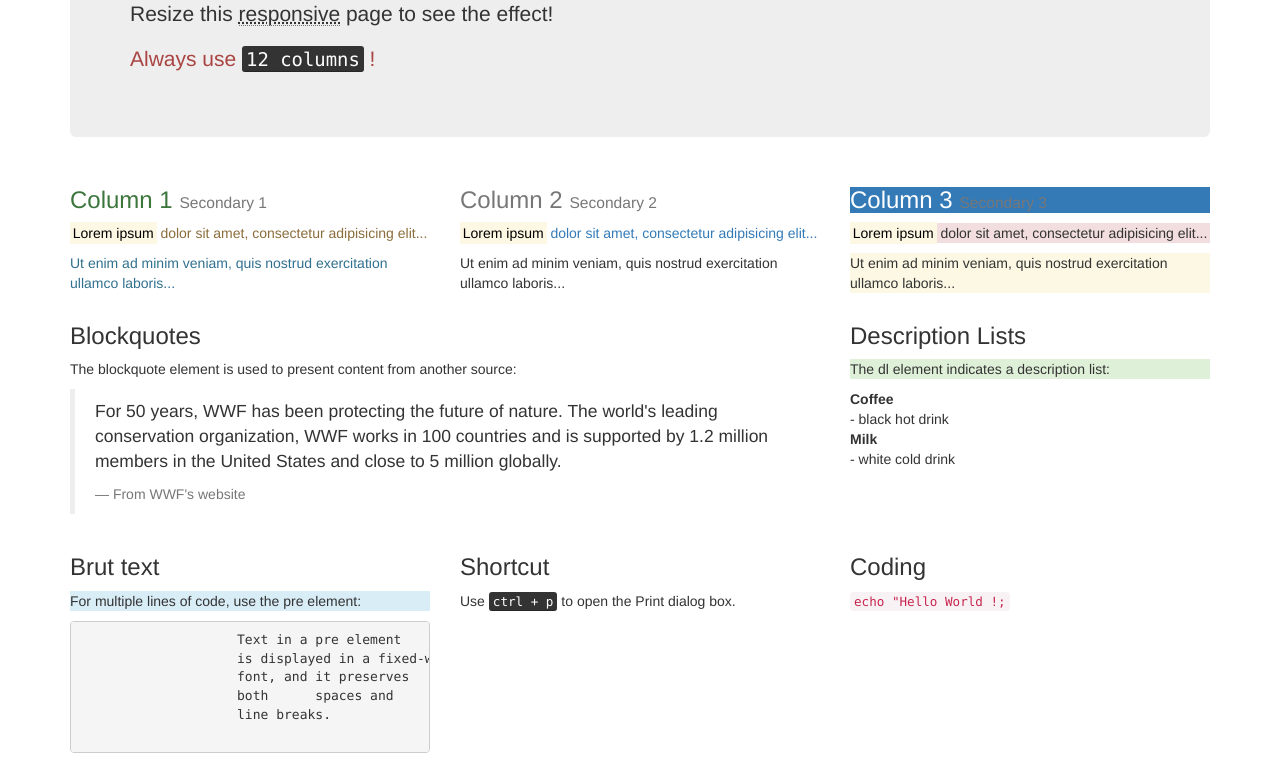
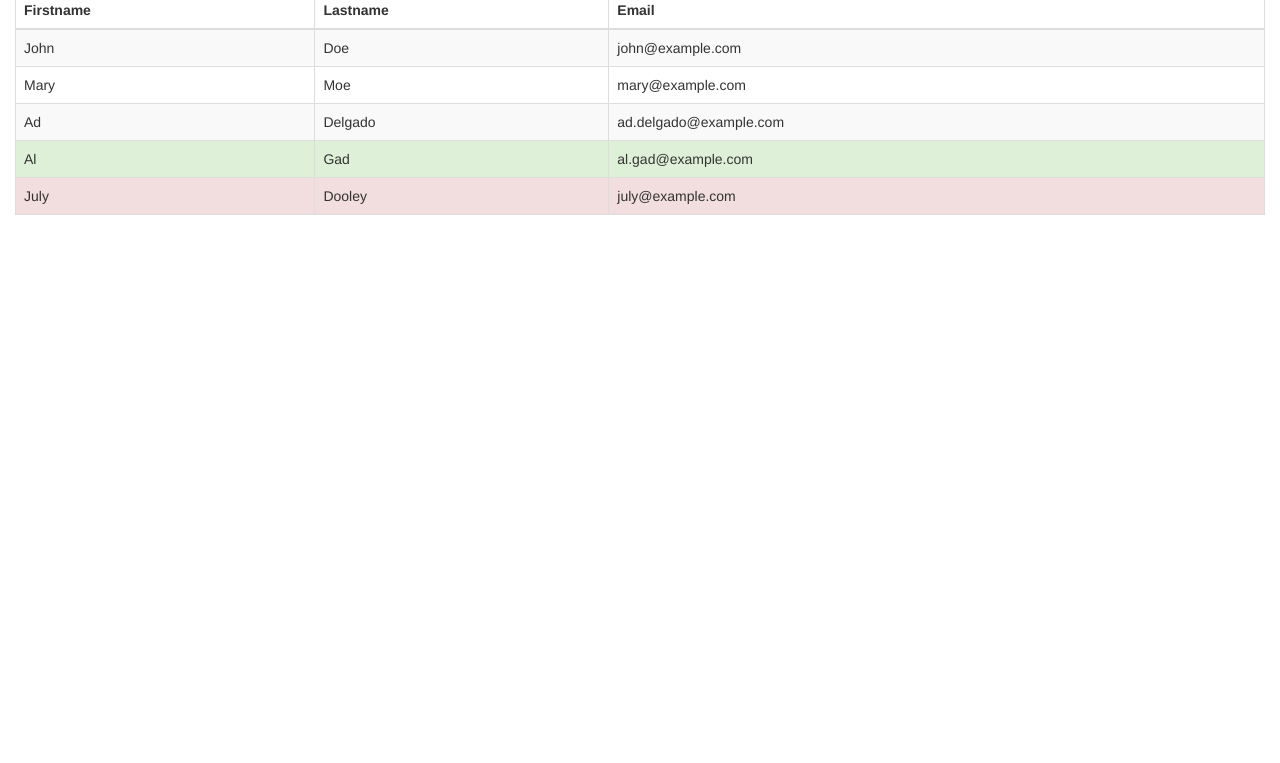
Before and after one commit to Agado1003/Bootstrap_Tuto, a plain HTML site: page Bootstrap_Tuto/public_html/index.html in a window 1280 px wide. Shown: the part 218-981 px from the top of the page. After the commit the page ends 800 px from the top, so only its background shows below. Drawn offline with Linux system fonts and the light colour scheme.

Commit message:
Bootstrap's table ! Signed-off-by: Agado1003 <adrien.gadeau@gmail.com>

```diff
--- a/Bootstrap_Tuto/public_html/index.html
+++ b/Bootstrap_Tuto/public_html/index.html
@@ -8,7 +8,7 @@ and open the template in the editor.
 
 
     <head>
-        <title>TODO supply a title</title>
+        <title>BOOTSTRAP Tuto !</title>
 
         <!-- UTF-8 Charset : -->
         <meta charset="utf-8">
@@ -26,83 +26,49 @@ and open the template in the editor.
 
 
     <body>
-        <div class="container">
-            <div class="jumbotron">
-                <h1>My <mark>First</mark> Bootstrap Page <br/> <small>See if it works!</small></h1>
-                <p>Resize this <abbr title="Adapt design to all devices!!!">responsive</abbr> page to see the effect!</p>
-                <p class="text-danger">Always use <kbd>12 columns</kbd> !</p>
-            </div>
-
-            <!-- Bootstrap Grid : -->
-            <div class="row">
-              <!-- Always a total of 12 columns : here we have 4+4+4 = 12 [OK] -->
-              <div class="col-sm-4">
-                  <h3 class="text-success">Column 1 <small>Secondary 1</small></h3>
-                  <p class="text-warning"><mark>Lorem ipsum</mark> dolor sit amet, consectetur adipisicing elit...</p>
-                <p class="text-info">Ut enim ad minim veniam, quis nostrud exercitation ullamco laboris...</p>
-              </div>
-              <div class="col-sm-4">
-                <h3 class="text-muted">Column 2 <small>Secondary 2</small></h3>
-                <p class="text-primary"><mark>Lorem ipsum</mark> dolor sit amet, consectetur adipisicing elit...</p>
-                <p class="pre-scrollable">Ut enim ad minim veniam, quis nostrud exercitation ullamco laboris...</p>
-              </div>
-              <div class="col-sm-4">
-                <h3 class="bg-primary">Column 3 <small>Secondary 3</small></h3>
-                <p class="bg-danger"><mark>Lorem ipsum</mark> dolor sit amet, consectetur adipisicing elit...</p>
-                <p class="bg-warning">Ut enim ad minim veniam, quis nostrud exercitation ullamco laboris...</p>
-              </div>
-            </div>
+        <div class="container-fluid">
 
 
-            <div class="row">
-                 <!-- Blockquotes : -->
-                <div class="col-sm-8">
-                  <h3>Blockquotes</h3>
-                  <p>The blockquote element is used to present content from another source:</p>
-                  <blockquote>
-                      <p>For 50 years, WWF has been protecting the future of nature. The world's leading conservation organization, WWF works in 100 countries and is supported by 1.2 million members in the United States and close to 5 million globally.</p>
-                      <footer>From WWF's website</footer>
-                 </blockquote>
-              </div>
+            <h2 class="jumbotron">Basic Table</h2>
+            <p>The .table class adds basic styling (light padding and only horizontal dividers) to a table:</p>
 
-
-                <!-- Description : -->
-                <div class="col-sm-4">
-                      <h3>Description Lists</h3>
-                      <p class="bg-success">The dl element indicates a description list:</p>
-                      <dl>
-                          <dt>Coffee</dt>
-                          <dd>- black hot drink</dd>
-                          <dt>Milk</dt>
-                          <dd>- white cold drink</dd>
-                      </dl>
-                </div>
-            </div>
-
-
-            <div class="row">
-                <div class="col-sm-4">
-                    <h3>Brut text</h3>
-                    <p class="bg-info">For multiple lines of code, use the pre element:</p>
-                    <pre>
-                    Text in a pre element
-                    is displayed in a fixed-width
-                    font, and it preserves
-                    both      spaces and
-                    line breaks.
-                    </pre>
-                </div>
-                <div class="col-sm-4">
-                    <h3>Shortcut</h3>
-                    <p>Use <kbd>ctrl + p</kbd> to open the Print dialog box.</p>
-                </div>
-                <div class="col-sm-4">
-                    <h3>Coding</h3>
-                    <p><code>echo "Hello World !;</code></p>
-                </div>
-            </div>
-
-          </div>
+            <table class="table table-striped table-bordered table-hover">
+              <thead>
+                <tr>
+                  <th>Firstname</th>
+                  <th>Lastname</th>
+                  <th>Email</th>
+                </tr>
+              </thead>
+              <tbody>
+                <tr>
+                  <td>John</td>
+                  <td>Doe</td>
+                  <td>john@example.com</td>
+                </tr>
+                <tr>
+                  <td>Mary</td>
+                  <td>Moe</td>
+                  <td>mary@example.com</td>
+                </tr>
+                <tr>
+                  <td>Ad</td>
+                  <td>Delgado</td>
+                  <td>ad.delgado@example.com</td>
+                </tr>
+                <tr class="success">
+                  <td>Al</td>
+                  <td>Gad</td>
+                  <td>al.gad@example.com</td>
+                </tr>
+                <tr class="danger">
+                  <td>July</td>
+                  <td>Dooley</td>
+                  <td>july@example.com</td>
+                </tr>
+              </tbody>
+            </table>
+        </div>
 
         <!-- Call of BOOTSTRAP & JQUERY (2/2) :  Always put JavaScript at the end of <body></body> -->
         <script src="bootstrap-3.3.4/js/bootstrap.min.js"></script>
```
